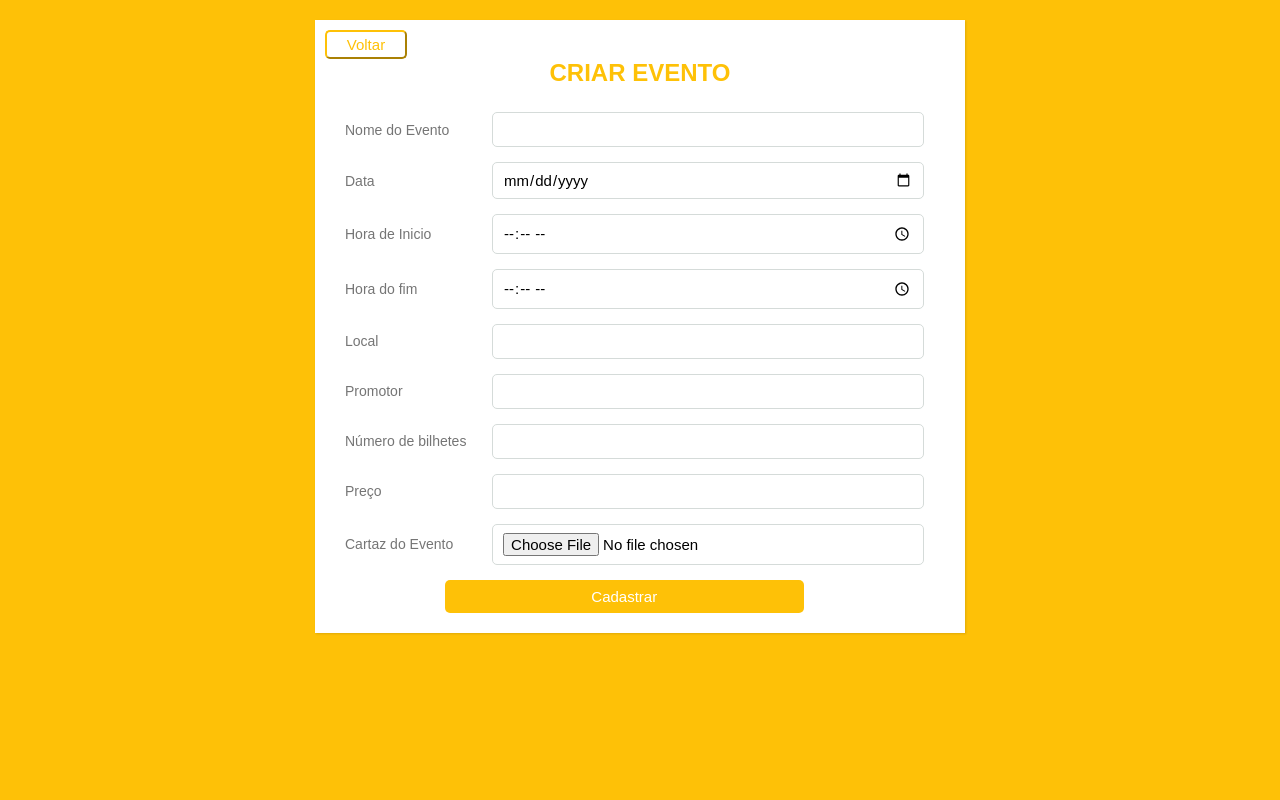
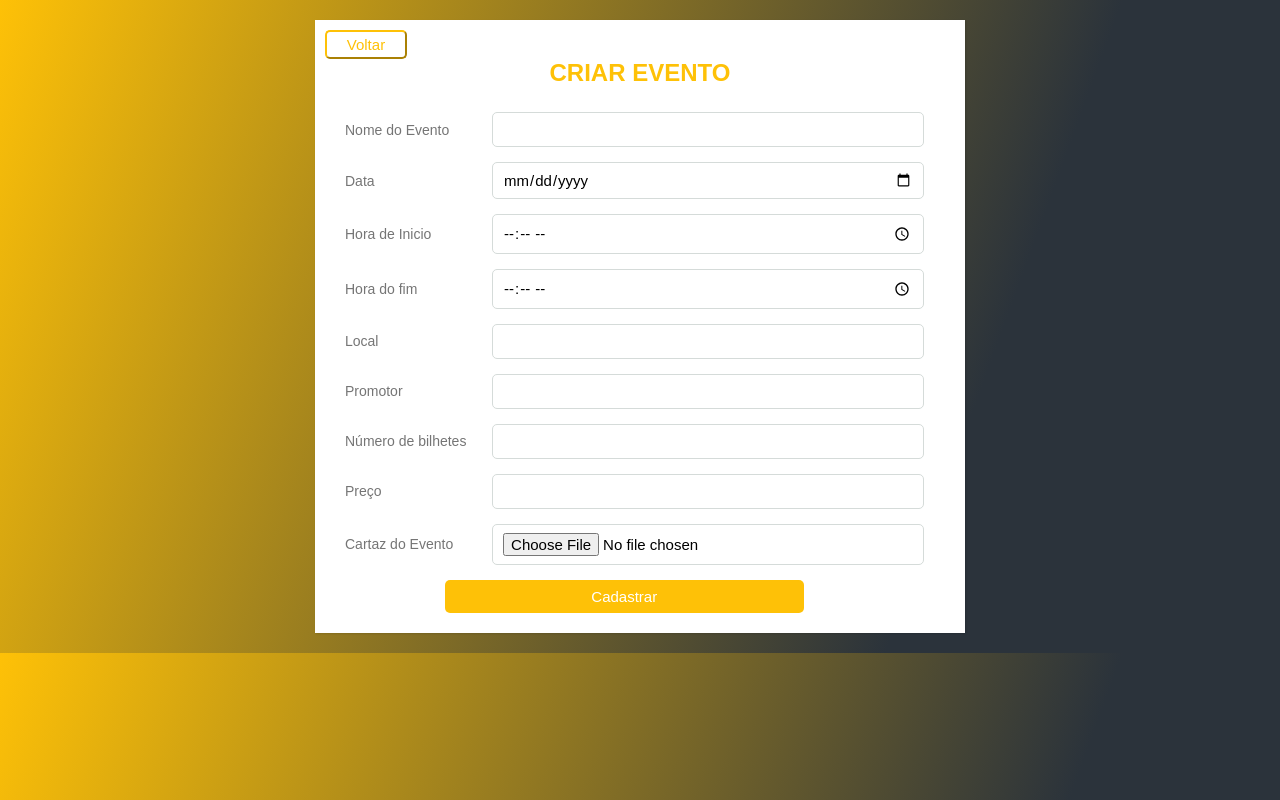
Before and after one commit to hidelgionovela/eventosCulturais, a PHP site: page /views/cadastro.php in a window 1280 px wide. Run offline with PHP 8.4, Linux system fonts and the light colour scheme; a stand-in replaces the project's code that opens the database connection.

Commit message:
Update stylescadastro.css

```diff
--- a/site/css/stylescadastro.css
+++ b/site/css/stylescadastro.css
@@ -7,7 +7,8 @@
   font-family:  "Poppins", sans-serif;
 }
 body{
-  background: #fec107;
+  /* background: #fec107; */
+  background-image: linear-gradient(110deg, #fec107 0%, rgb(43, 51, 59) 74%);
   padding: 0 10px;
 }
 .wrapper{
```
